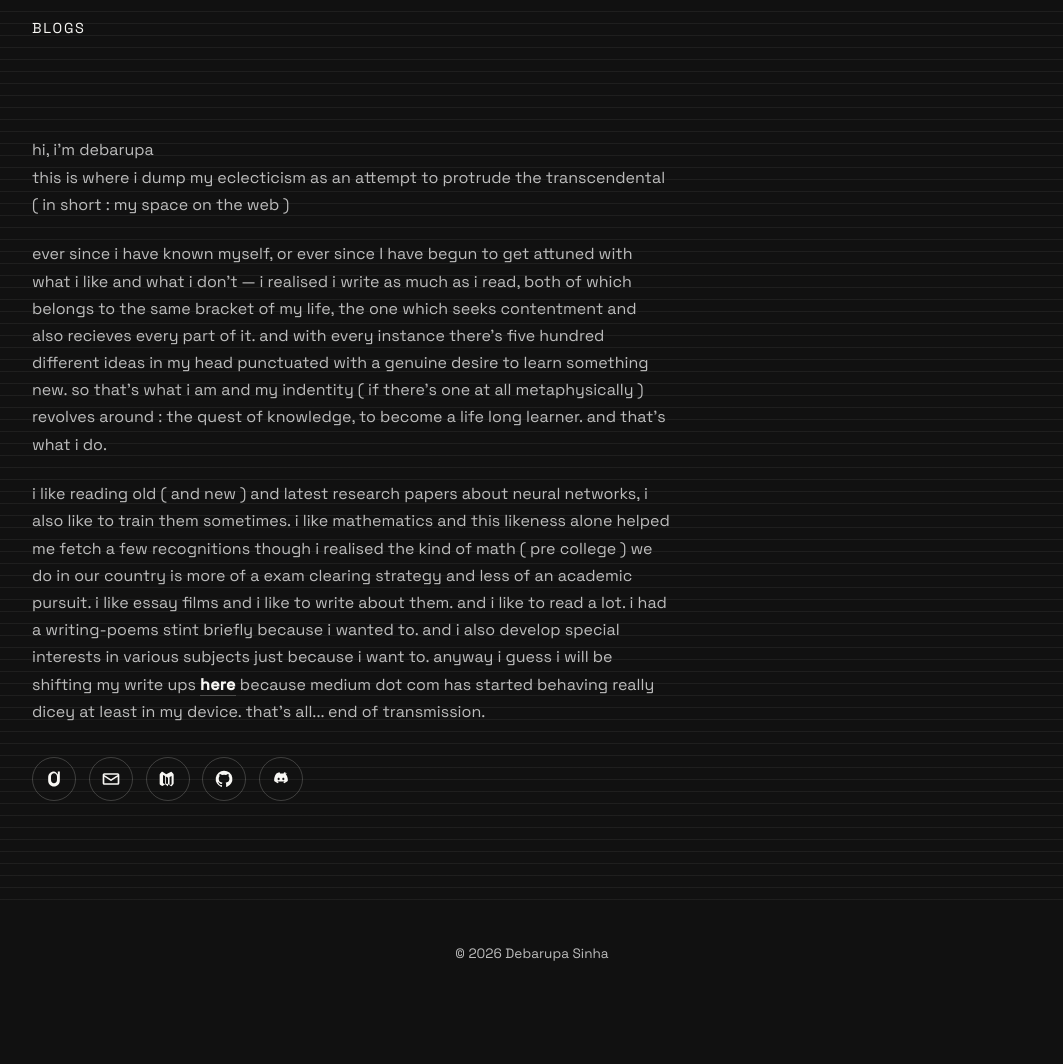
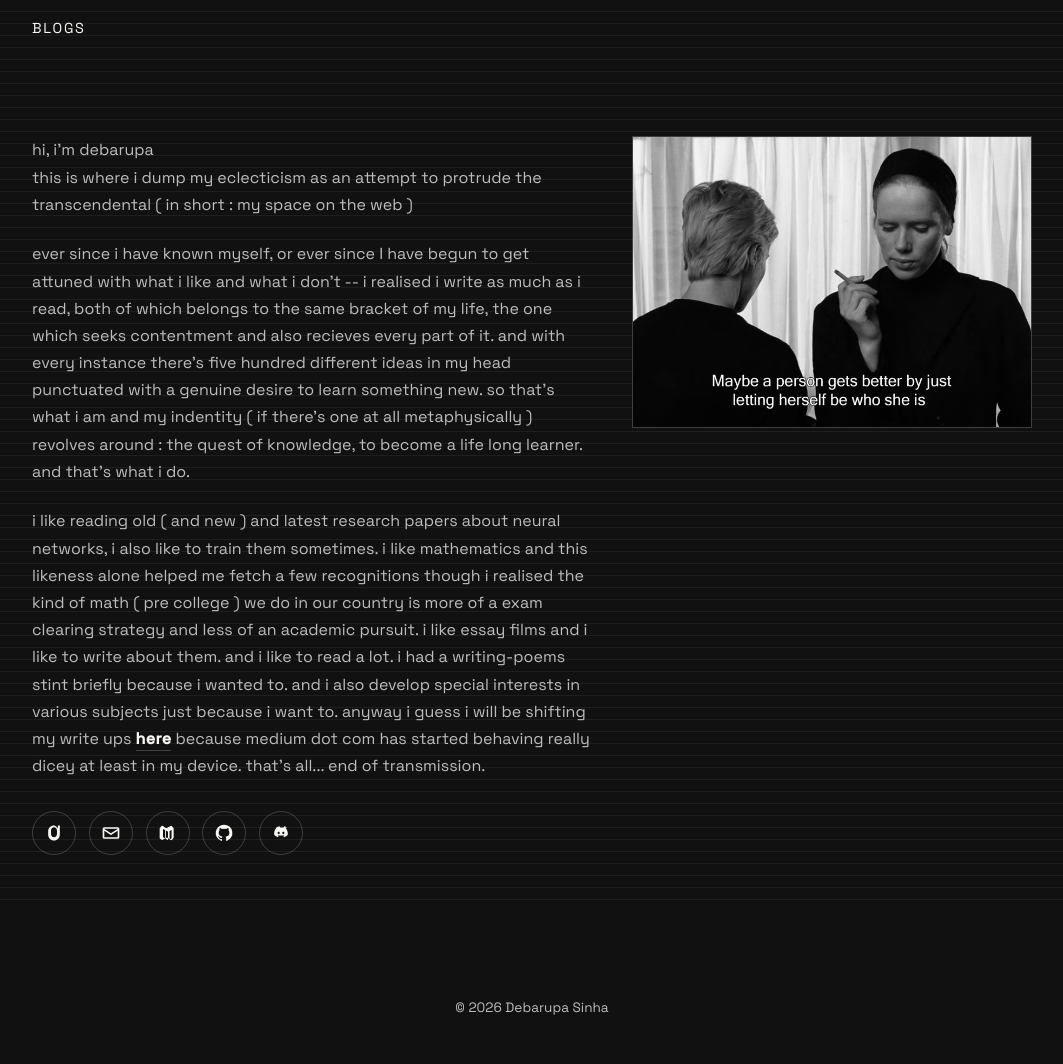
Before and after one commit to de-bo-rah/de-bo-rah.github.io, a Jekyll site: the page index.html, which Jekyll copies as it is, in a window 1280 px wide. Shown: the whole page, without its empty margins (108-1171 px from the left). Built offline with Jekyll 4.4.1, drawn with Linux system fonts in a browser that asks for light colours; before the commit the page ends 1010 px from its top, so only the background shows below that.

Commit message:
Update homepage text

```diff
--- a/assets/css/style.css
+++ b/assets/css/style.css
@@ -77,6 +77,10 @@ a {
 .hero {
   padding: 5rem 0 3rem;
   text-align: left;
+  display: grid;
+  grid-template-columns: minmax(0, 1.4fr) minmax(0, 1fr);
+  gap: 2.5rem;
+  align-items: start;
 }
 
 .hero h1 {
@@ -154,6 +158,19 @@ a {
 .icon-link:focus {
   transform: translateY(-2px);
   background: rgba(248, 247, 244, 0.08);
+}
+
+.hero-media img {
+  width: 100%;
+  height: auto;
+  display: block;
+  border: 1px solid var(--line);
+}
+
+.hero-media {
+  justify-self: end;
+  max-width: 440px;
+  margin-left: auto;
 }
 
 .btn {
@@ -262,6 +279,10 @@ a {
   .blog-item {
     flex-direction: column;
   }
+
+  .hero {
+    grid-template-columns: 1fr;
+  }
 }
 .site-header,
 main {
--- a/index.html
+++ b/index.html
@@ -24,6 +24,7 @@
 
     <main>
       <section class="hero container">
+        <div class="hero-content">
           <p class="lede">
             hi, i'm debarupa
             <br />
@@ -32,7 +33,7 @@
           </p>
           <p class="lede">
             ever since i have known myself, or ever since I have begun to get attuned with what i
-          like and what i don't — i realised i write as much as i read, both of which belongs to
+            like and what i don't -- i realised i write as much as i read, both of which belongs to
             the same bracket of my life, the one which seeks contentment and also recieves every part
             of it. and with every instance there's five hundred different ideas in my head punctuated
             with a genuine desire to learn something new. so that's what i am and my indentity ( if
@@ -88,6 +89,10 @@
               </svg>
             </a>
           </div>
+        </div>
+        <div class="hero-media">
+          <img src="assets/images/persona-1966.jpg" alt="Black and white film still from Persona (1966)" />
+        </div>
       </section>
     </main>
 
```
Also changed, not shown: assets/images/persona-1966.jpg (added). Lines whose indentation alone changed are shown as unchanged.
